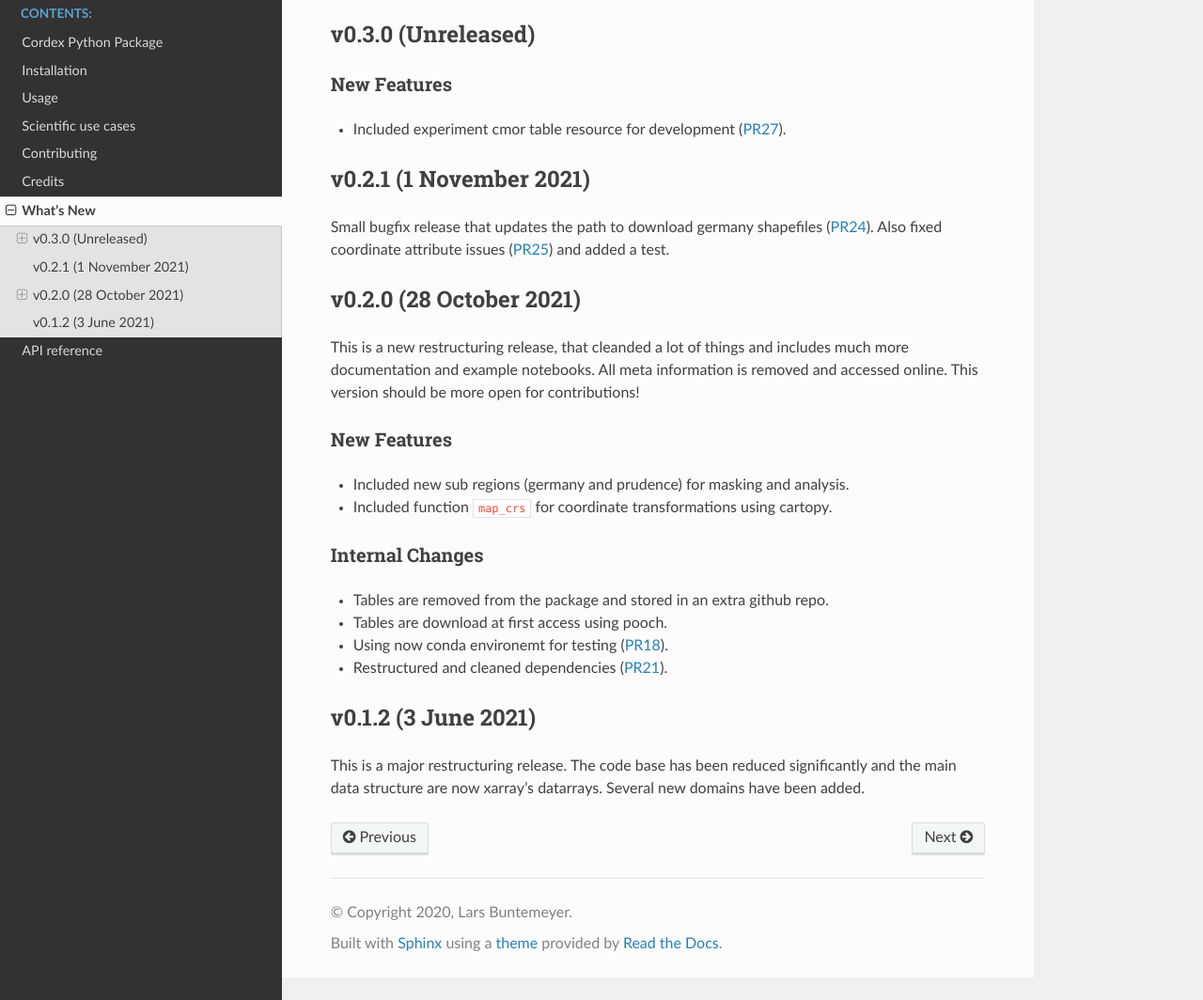
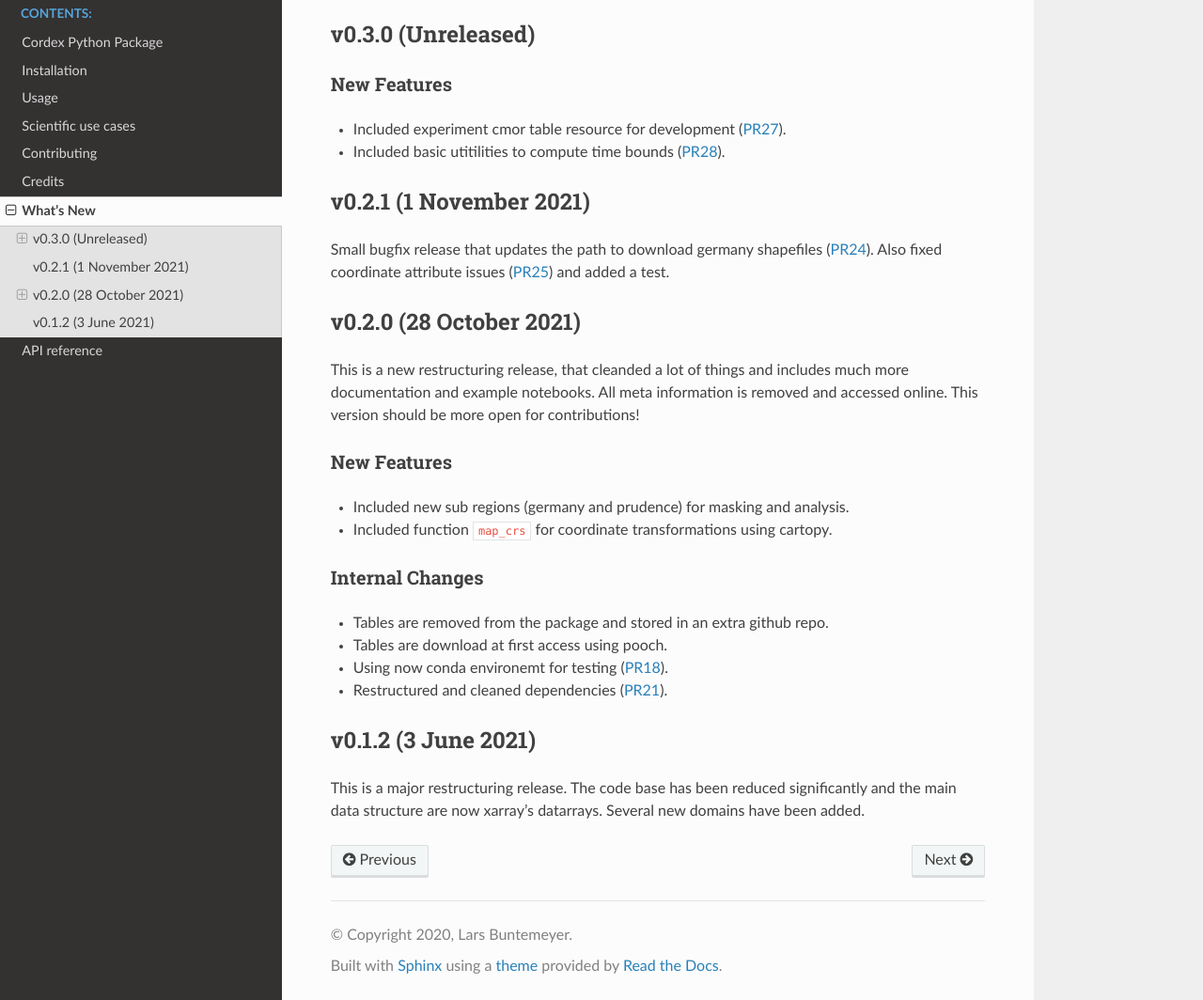
Before and after one commit to euro-cordex/py-cordex, a Sphinx documentation site: the page built from docs/whats_new.rst, in a window 1280 px wide and 1328 px high, cut to the strip 264-1328 px from the top of the window. Shown: the whole strip at 94% size. Built offline with Sphinx 7.4.7 and the Read the Docs theme 2.0.0, drawn with Linux system fonts in a browser that asks for light colours; pages that are not in the unit, such as notebooks, are missing from menus.

Commit message:
docs updates

```diff
--- a/docs/whats_new.rst
+++ b/docs/whats_new.rst
@@ -14,6 +14,7 @@ v0.3.0 (Unreleased)
 New Features
 ~~~~~~~~~~~~
 - Included experiment cmor table resource for development (:pull:`27`).
+- Included basic utitilities to compute time bounds (:pull:`28`).
 
 v0.2.1 (1 November 2021)
 -------------------------
```
Also changed, not shown: 2 other files.
